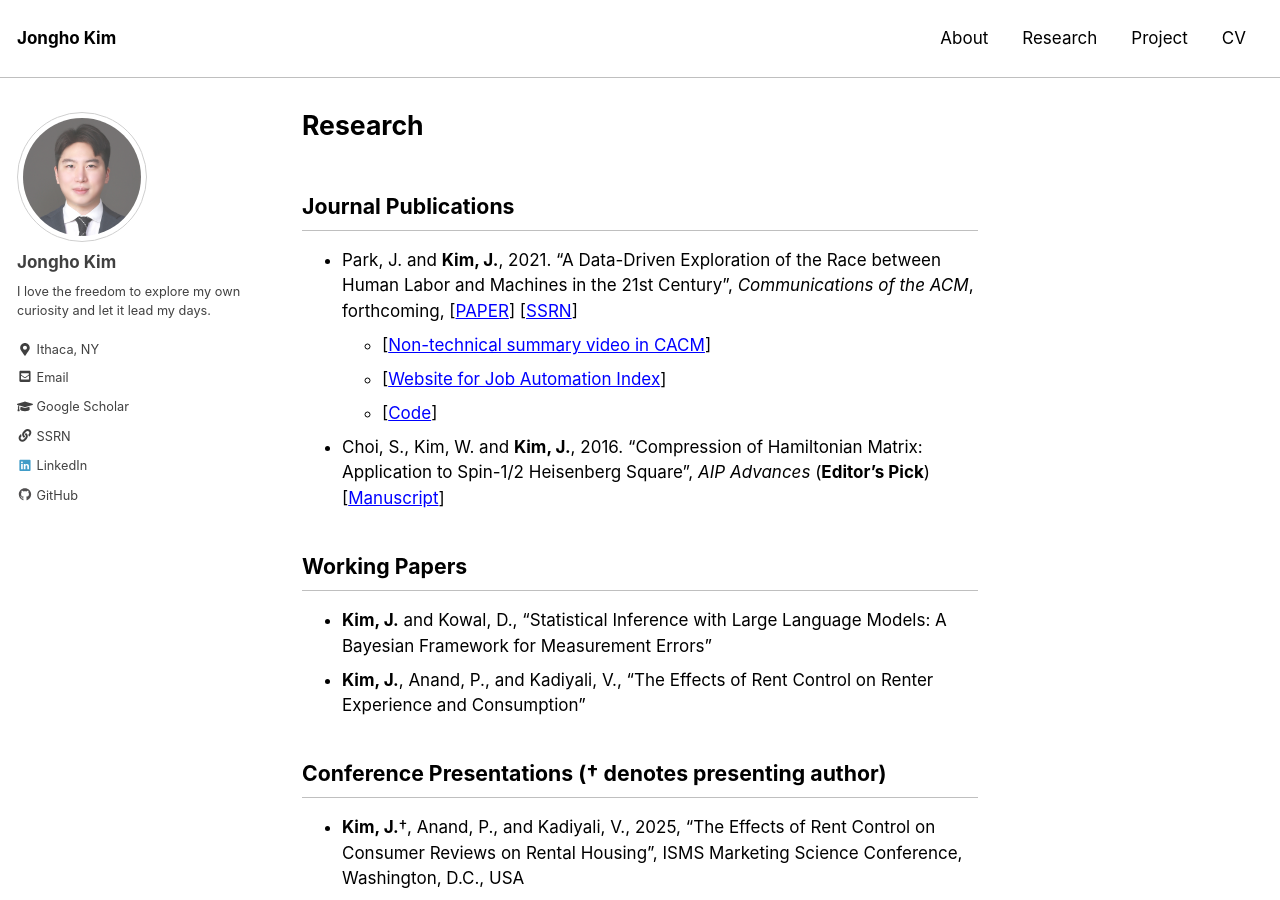
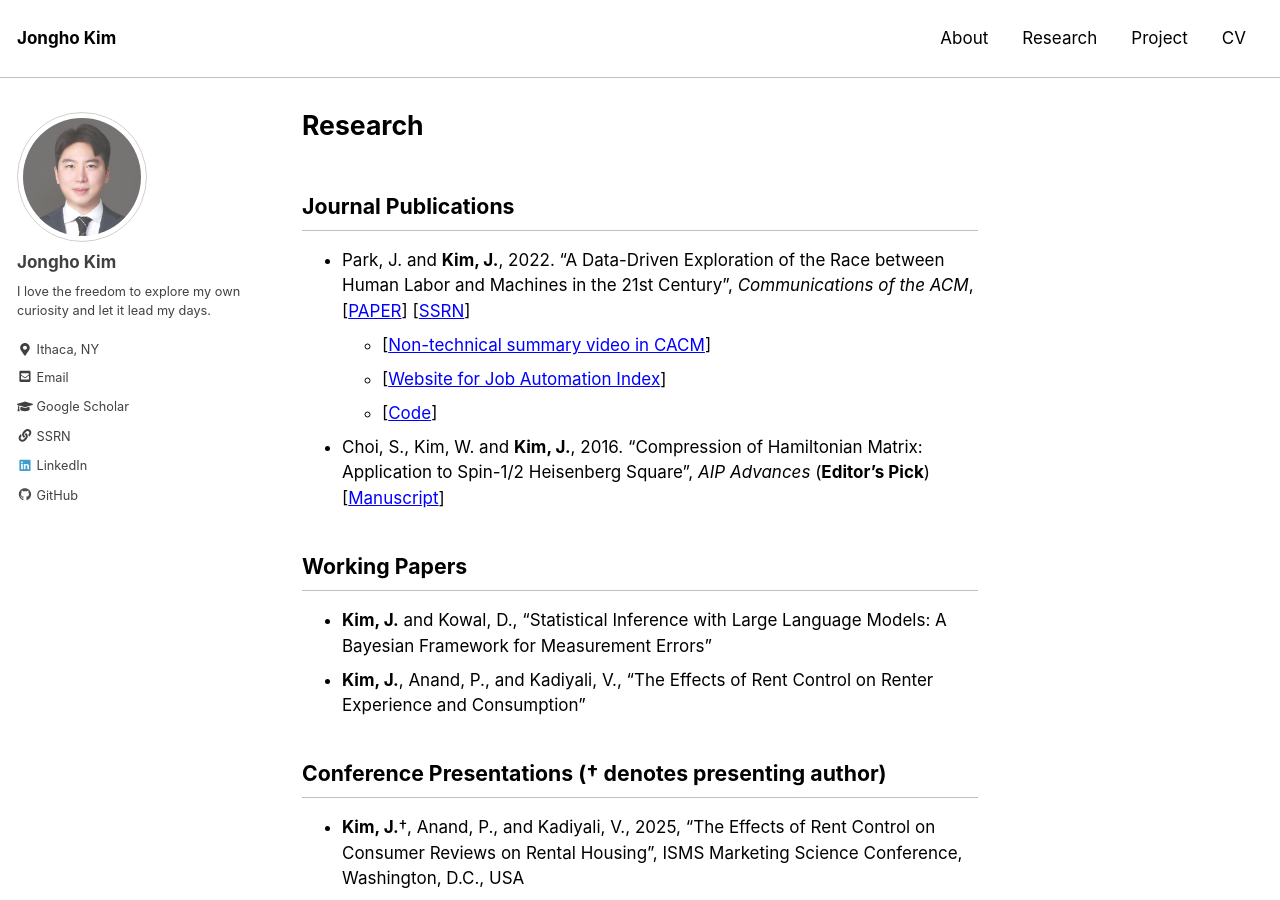
Before and after one commit to jonghkim/jonghkim.github.io, a Jekyll site: the page built from _pages/research.md, in a window 1280 px wide and 900 px high. Built offline with Jekyll 4.4.1, drawn with Linux system fonts in a browser that asks for light colours.

Commit message:
update WP

```diff
--- a/_pages/research.md
+++ b/_pages/research.md
@@ -6,7 +6,7 @@ author_profile: true
 last_modified_at: 2021-03-28
 ---
 ## Journal Publications
-- Park, J. and **Kim, J.**, 2021. “A Data-Driven Exploration of the Race between Human Labor and Machines in the 21st Century”, *Communications of the ACM*, forthcoming, [[PAPER](https://cacm.acm.org/magazines/2022/5/260356-a-data-driven-exploration-of-the-race-between-human-labor-and-machines-in-the-21st-century/fulltext)] [[SSRN](https://papers.ssrn.com/sol3/papers.cfm?abstract_id=3924789)]
+- Park, J. and **Kim, J.**, 2022. “A Data-Driven Exploration of the Race between Human Labor and Machines in the 21st Century”, *Communications of the ACM*, [[PAPER](https://cacm.acm.org/magazines/2022/5/260356-a-data-driven-exploration-of-the-race-between-human-labor-and-machines-in-the-21st-century/fulltext)] [[SSRN](https://papers.ssrn.com/sol3/papers.cfm?abstract_id=3924789)]
   - [[Non-technical summary video in CACM](https://vimeo.com/700520130)]
   - [[Website for Job Automation Index](https://jobautomationindex.com/)]
   - [[Code](https://github.com/jonghkim/job-automation-index)]
```
